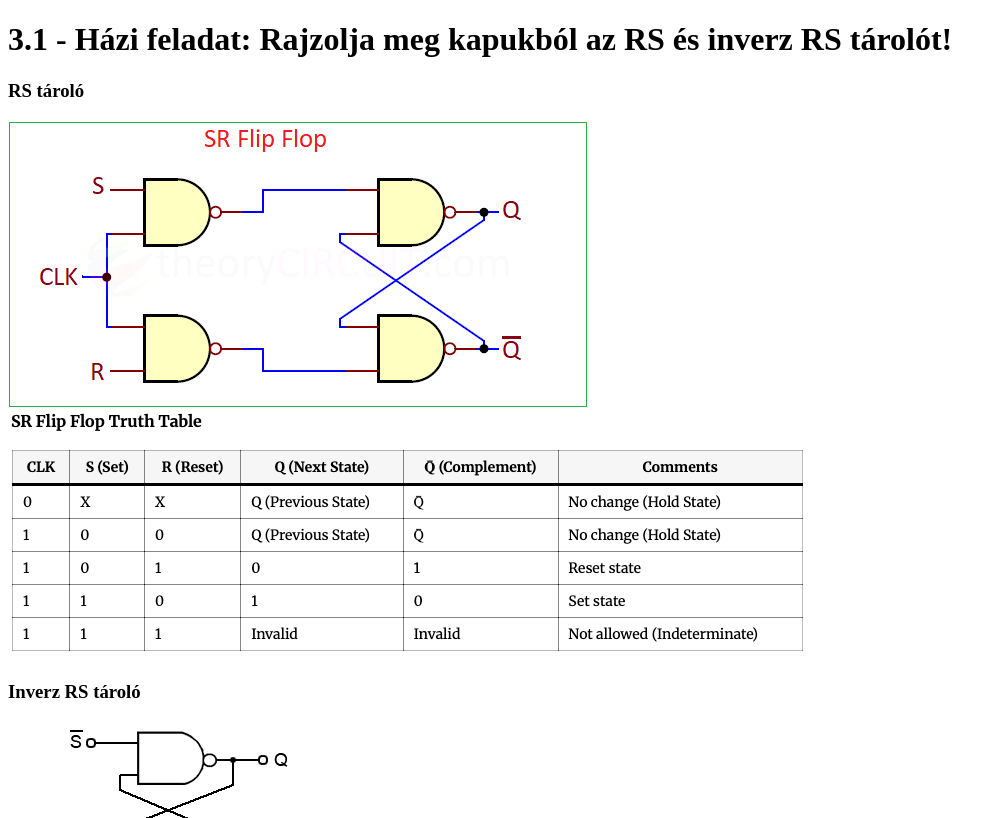
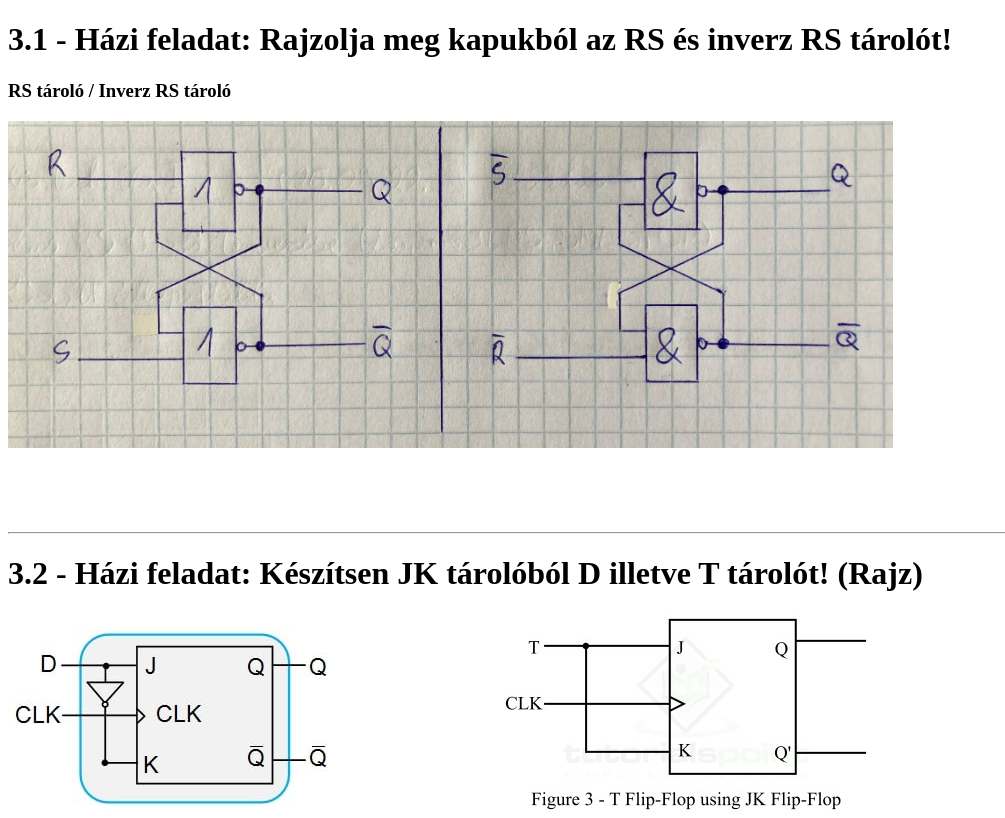
Before and after one commit to placeurtexthere/personal-site, a plain HTML site: page index.html in a window 1280 px wide. Shown: the top 818 px of the page, without its empty margins (0-1005 px from the left). Drawn offline with Linux system fonts and the light colour scheme.

Commit message:
updated rs ff

```diff
--- a/index.html
+++ b/index.html
@@ -7,12 +7,8 @@
 </head>
 <body>
     <h1>3.1 - Házi feladat: Rajzolja meg kapukból az RS és inverz RS tárolót!</h1>
-    <h3>RS tároló</h3>
-    <img src="assets/images/SR-Flip-Flop.png" alt="RS tároló">
-    <img src="assets/images/Screenshot 2025-10-16 at 10.23.41 AM.png" alt="igazság tábla">
-    <br>
-    <h3>Inverz RS tároló</h3>
-    <img src="assets/images/SR1.png" alt="Inverz RS tároló">
+    <h3>RS tároló / Inverz RS tároló</h3>
+    <img src="assets/images/IMG_0483.jpg" alt="RS tároló" style="width: 70%;">
     <br><br><br><br><br>
 <hr>
     <h1>3.2 - Házi feladat: Készítsen JK tárolóból D illetve T tárolót! (Rajz)</h1>
```
Also changed, not shown: assets/images/IMG_0483.jpg (added), assets/images/Screenshot 2025-10-16 at 10.37.10 AM.png (added), assets/images/Screenshot 2025-10-16 at 10.37.20 AM.png (added).
